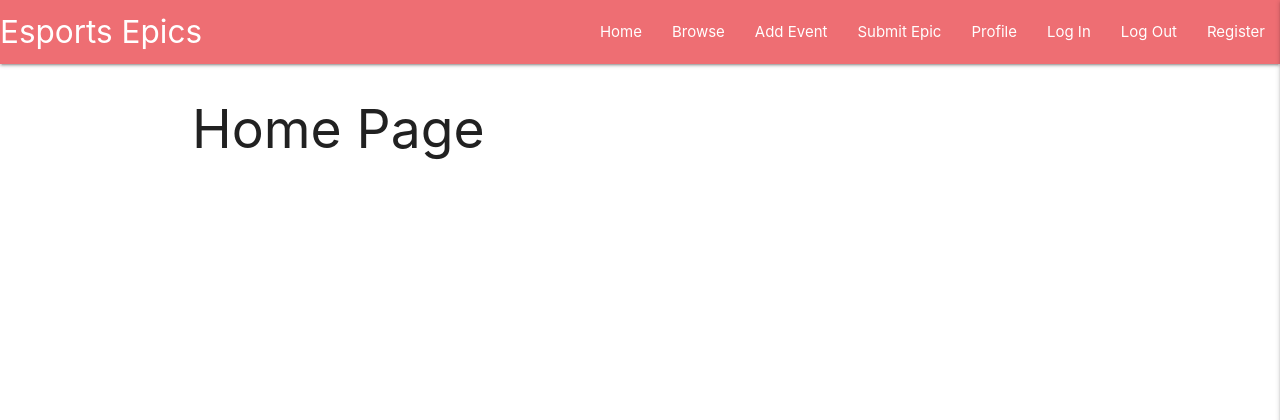
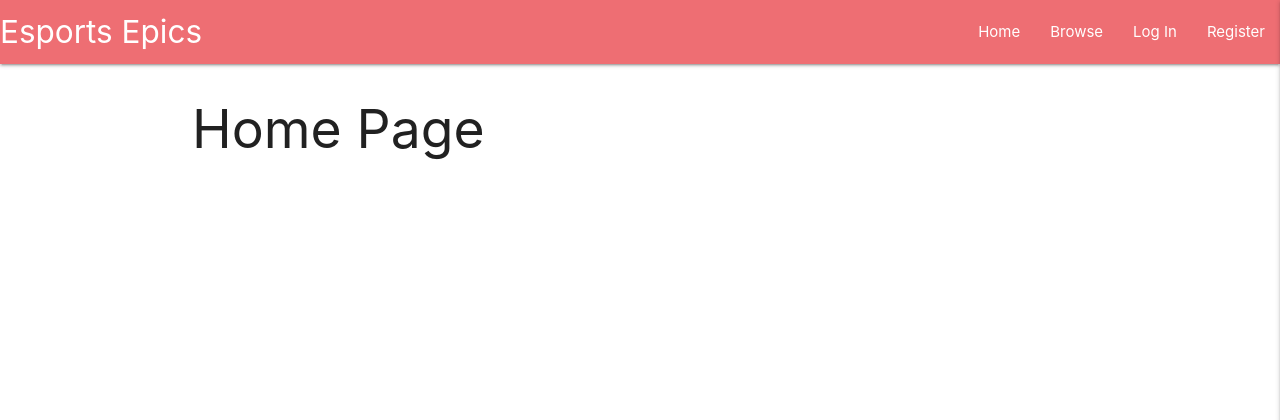
Before and after one commit to jamesr1775/esports-epics, a Flask app: page / in a window 1280 px wide. Shown: the top 420 px of the page. Run offline with Flask 2, Linux system fonts and the light colour scheme; some libraries are stand-ins or nearby versions.

Commit message:
added profile redirect links to app.py, added logout functionality

```diff
--- a/app.py
+++ b/app.py
@@ -42,6 +42,7 @@ def register():
         mongo.db.users.insert_one(register)
         session["user"] = request.form.get("username").lower()
         flash("Registration Successful!")
+        return redirect( url_for("profile", username=session["user"]))
     return render_template("register.html")
 
 
@@ -51,13 +52,13 @@ def login():
     # check if username exists in db
         existing_user = mongo.db.users.find_one(
         {"username": request.form.get("username").lower()})
-
         if existing_user:
             # ensure hashed password matches user input
             if check_password_hash(
                 existing_user["password"], request.form.get("password")):
-                    session["user"] = request.form.get("username").lower()
-                    flash("Welcome, {}".format(request.form.get("username")))
+                session["user"] = request.form.get("username").lower()
+                flash("Welcome, {}".format(request.form.get("username")))
+                return redirect( url_for("profile", username=session["user"] ))
             else:
                 # invalid password match
                 flash("Incorrect Username and/or Password")
@@ -69,9 +70,19 @@ def login():
             return redirect(url_for("login"))
     return render_template("login.html")
 
-@app.route("/profile", methods=["GET", "POST"])
-def profile():
-    return render_template("profile.html")
+@app.route("/profile/<username>", methods=["GET", "POST"])
+def profile(username):
+    username = mongo.db.users.find_one({"username": session["user"]})["username"]
+    if session["user"]:
+        return render_template("profile.html", username=username)
+    return redirect(url_for("login"))
+
+@app.route("/logout")
+def logout():
+    flash("You have successfully logged out.")
+    session.pop("user")
+    return redirect(url_for("login"))
+
 
 
 if __name__ == "__main__":
--- a/templates/base.html
+++ b/templates/base.html
@@ -21,12 +21,15 @@
             <ul class="right hide-on-med-and-down">
             <li><a href="{{ url_for('home') }}">Home</a></li>
             <li><a href="#">Browse</a></li>
+            {% if session.user %}
                 <li><a href="#">Add Event</a></li>
                 <li><a href="#">Submit Epic</a></li>
-                <li><a href="{{ url_for('profile') }}">Profile</a></li>
+                <li><a href="{{ url_for('profile', username=session['user']) }}">Profile</a></li>
+                <li><a href="{{ url_for('logout') }}">Log Out</a></li>
+            {% else %}
                 <li><a href="{{ url_for('login') }}">Log In</a></li>
-                <li><a href="#">Log Out</a></li>
                 <li><a href="{{ url_for('register') }}">Register</a></li>
+            {% endif %}
             </ul>
             </div>
         </nav>
@@ -35,12 +38,15 @@
             <li><h4 class="center-align">Esports Epics</h4></li>
             <li><a href="{{ url_for('home') }}">Home</a></li>
             <li><a href="#">Browse</a></li>
+            {% if session.user %}
                 <li><a href="#">Add Event</a></li>
                 <li><a href="#">Submit Epic</a></li>
-            <li><a href="{{ url_for('profile') }}">Profile</a></li>
+                <li><a href="{{ url_for('profile', username=session['user']) }}">Profile</a></li>
+                <li><a href="{{ url_for('logout') }}">Log Out</a></li>
+            {% else %}
                 <li><a href="{{ url_for('login') }}">Log In</a></li>
-            <li><a href="#">Log Out</a></li>
                 <li><a href="{{ url_for('register') }}">Register</a></li>
+            {% endif %}
         </ul>
     </header>
     <section>
--- a/templates/profile.html
+++ b/templates/profile.html
@@ -8,9 +8,9 @@
                 <div class="row">
                     <div class="col s6">
                         <p class="center">Username</p>
-                        <p class="center"></p>
+                        <p class="center">{{ username }}</p>
                         <p class="center">Email</p>
-                        <p class="center"></p>
+                        <p class="center">{{ username }}</p>
                         <button type="submit" class="col s12 btn-large light-blue darken-4 text-shadow">
                             Delete Account
                             <i class="fas fa-user-slash"></i>
```
Lines whose indentation alone changed are shown as unchanged.
